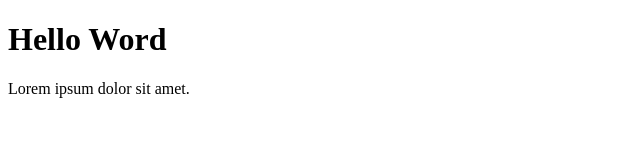
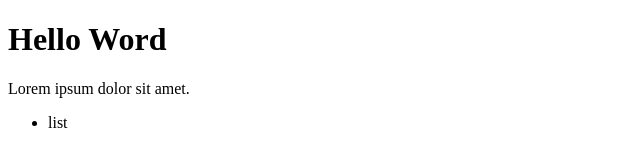
Before and after one commit to yahyaroji/test-git2, a plain HTML site: page index.html in a window 1280 px wide. Shown: the full height of the page, 0-640 px from the left. Drawn offline with Linux system fonts and the light colour scheme.

Commit message:
menambahkan list

```diff
--- a/index.html
+++ b/index.html
@@ -11,6 +11,9 @@
 <body>
     <h1>Hello Word</h1>
     <p>Lorem ipsum dolor sit amet.</p>
+    <ul>
+        <li>list</li>
+    </ul>
 </body>
 
 </html>
```
